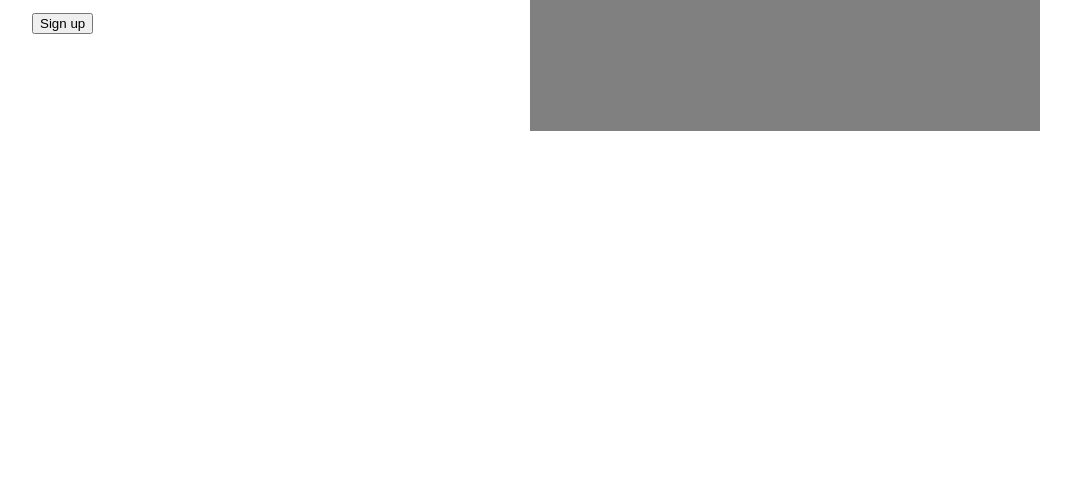
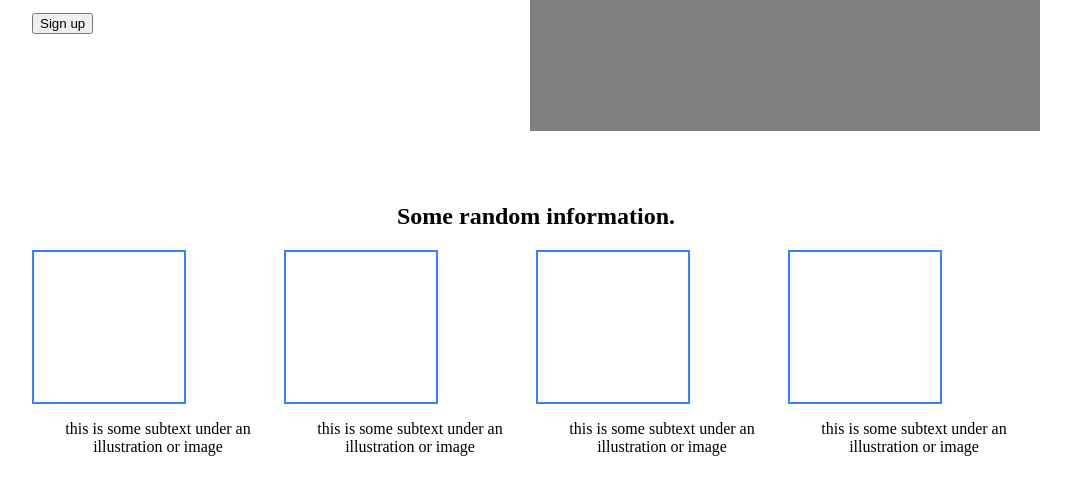
Before and after one commit to dt-dt-dt/odin-landing, a plain HTML site: page index.html in a window 1280 px wide. Shown: the part 279-774 px from the top of the page, without its empty margins (104-1175 px from the left). Drawn offline with Linux system fonts and the light colour scheme.

Commit message:
started section-b with placeholders and style

```diff
--- a/index.html
+++ b/index.html
@@ -24,6 +24,27 @@
             </div>
             <div id="placeholder-a"></div>
         </div>
+        <div class="section-b">
+            <h2>Some random information.</h2>
+            <div class="section-b blocks">
+                <div class="blocks-container">
+                    <div id="placeholder-b"></div>
+                    <p>this is some subtext under an illustration or image</p>
+                </div>
+                <div class="blocks-container">
+                    <div id="placeholder-b"></div>
+                    <p>this is some subtext under an illustration or image</p>
+                </div>
+                <div class="blocks-container">
+                    <div id="placeholder-b"></div>
+                    <p>this is some subtext under an illustration or image</p>
+                </div>
+                <div class="blocks-container">
+                    <div id="placeholder-b"></div>
+                    <p>this is some subtext under an illustration or image</p>
+                </div>
+            </div>
+       </div>
     </div>
 </body>
 </html>
--- a/style.css
+++ b/style.css
@@ -27,3 +27,24 @@ header {
     width: 800px;
     height: 250px;
 }
+
+.section-b h2 {
+    text-align: center;
+}
+
+.blocks {
+    display: flex;
+    text-align: center;
+}
+
+.blocks-container {
+    display: flex;
+    flex-direction: column;
+}
+
+#placeholder-b {
+    height: 150px;
+    width: 150px;
+    background-color: white;
+    border: 2px #3882F6 solid;
+}
```
